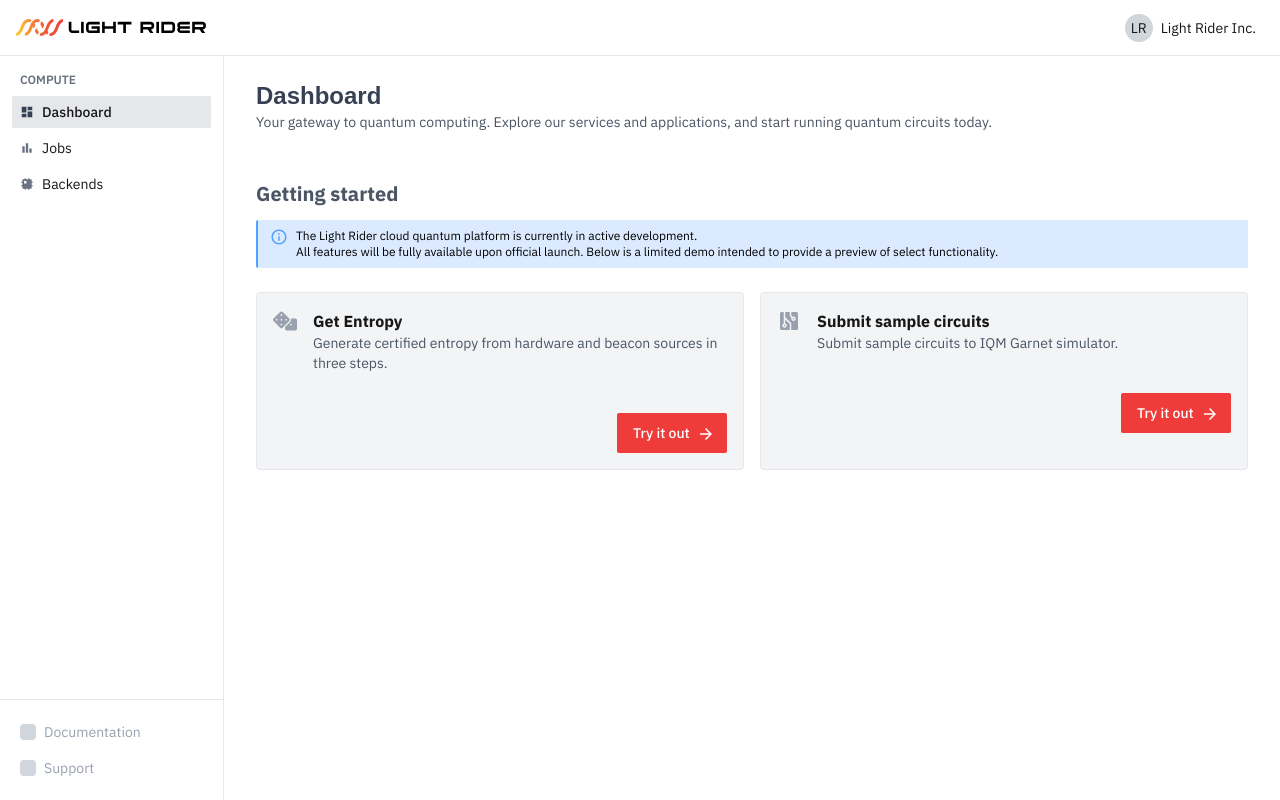
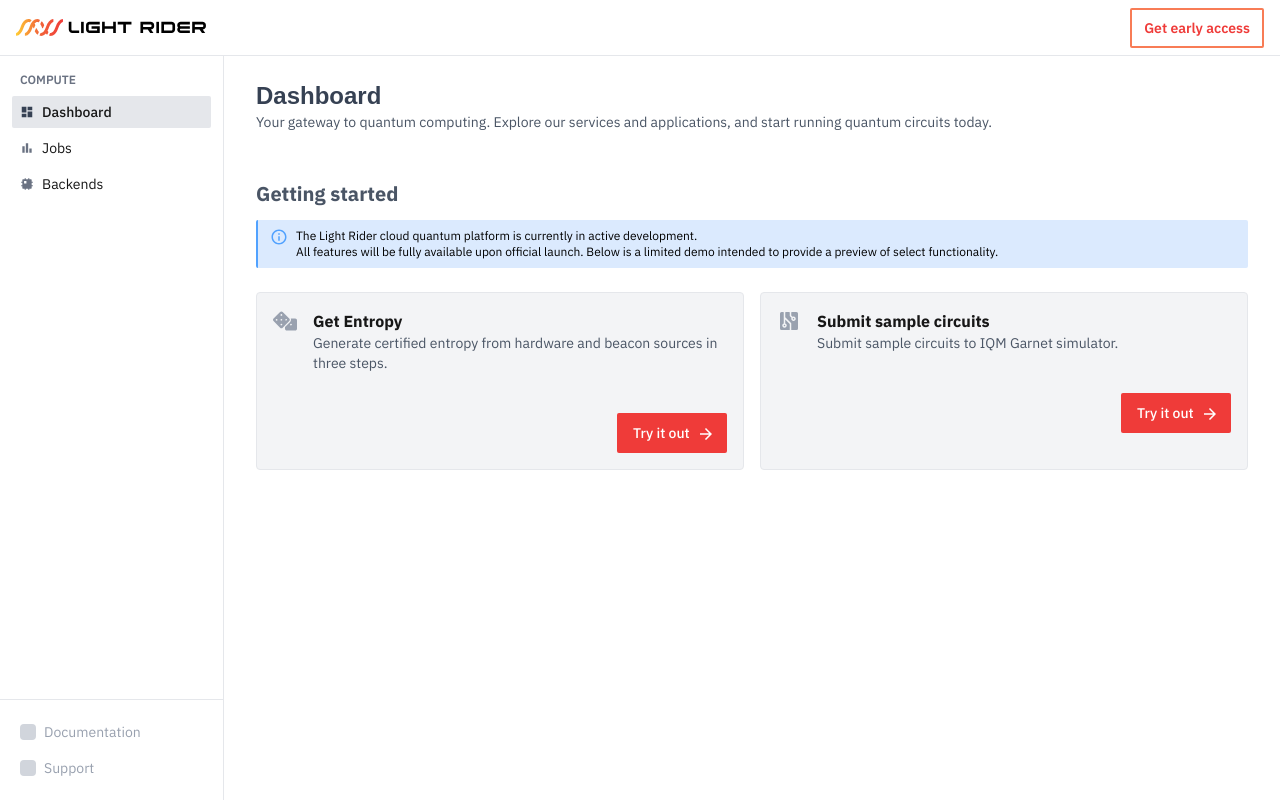
Before and after one commit to lightriderinc/cloud_platform_nextjs, a Next.js app: page / in a window 1280 px wide. Built offline with nearby package versions, Linux system fonts and the light colour scheme; a web font is replaced by a local one.

Commit message:
fix: buttons + get access btn

```diff
--- a/src/app/globals.css
+++ b/src/app/globals.css
@@ -115,3 +115,12 @@ h1 {
   transition: border 150ms ease-out;
 
 }
+
+.btn-outline-brand {
+  border: 2px solid #f87c56;
+  color: var(--brand-primary);
+
+  &:hover {
+    background-color: rgba(248, 124, 86, 0.07);
+  }
+}
--- a/src/components/Header.tsx
+++ b/src/components/Header.tsx
@@ -1,7 +1,6 @@
 import Image from "next/image";
 import Link from "next/link";
 import MobileMenu from "./MobileMenu";
-import UserCard from "./UserCard";
 
 export default function Header() {
   return (
@@ -19,7 +18,13 @@ export default function Header() {
 
       <div className="flex items-center gap-1">
         {/* Desktop: account button. Mobile: hamburger that opens the menu. */}
-        <UserCard className="hidden lg:flex" />
+        {/* <UserCard className="hidden lg:flex" /> */}
+        <button
+          type="button"
+          className="hidden lg:flex default-radius px-3 py-2 text-sm font-semibold text-brand-primary cursor-pointer btn-outline-brand transition-opacity min-w-[110px]"
+        >
+          Get early access
+        </button>
         <MobileMenu />
       </div>
     </header>
--- a/src/components/MobileMenu.tsx
+++ b/src/components/MobileMenu.tsx
@@ -3,7 +3,6 @@
 import { useEffect, useState } from "react";
 import { MdClose, MdMenu } from "react-icons/md";
 import SidebarNav from "./sidebar/SidebarNav";
-import UserCard from "./UserCard";
 
 // Below the lg breakpoint, replaces the header user card with a hamburger that
 // opens an animated drawer (slide-in panel + backdrop fade) holding the
@@ -63,7 +62,13 @@ export default function MobileMenu() {
           <SidebarNav onNavigate={() => setOpen(false)} />
 
           <div className="border-t border-gray-200 p-3">
-            <UserCard className="w-full" />
+            {/* <UserCard className="w-full" /> */}
+            <button
+              type="button"
+              className="default-radius px-3 py-2 text-sm font-semibold text-brand-primary cursor-pointer btn-outline-brand transition-opacity min-w-[110px] w-full"
+            >
+              Get early access
+            </button>
           </div>
         </div>
       </div>
--- a/src/components/dashboard/DashboardDemoCircuit.tsx
+++ b/src/components/dashboard/DashboardDemoCircuit.tsx
@@ -21,7 +21,7 @@ export default function DashboardDemoCircuit() {
             <button
               type="button"
               style={{ backgroundColor: "var(--brand-primary)" }}
-              className="default-radius pl-4 pr-3 py-2.5 text-sm font-medium text-white cursor-pointer transition-opacity hover:opacity-90 min-w-[110px]"
+              className="default-radius pl-4 pr-3 py-2.5 text-sm font-medium text-white cursor-pointer transition-opacity hover:opacity-80 min-w-[110px]"
             >
               Try it out{" "}
               <MdArrowForward className="inline-block ml-1 text-lg" />
--- a/src/components/dashboard/DashboardDemoEntopy.tsx
+++ b/src/components/dashboard/DashboardDemoEntopy.tsx
@@ -22,7 +22,7 @@ export default function DashboardDemoEntropy() {
             <button
               type="button"
               style={{ backgroundColor: "var(--brand-primary)" }}
-              className="default-radius pl-4 pr-3 py-2.5 text-sm font-medium text-white cursor-pointer transition-opacity hover:opacity-90 min-w-[110px]"
+              className="default-radius pl-4 pr-3 py-2.5 text-sm font-medium text-white cursor-pointer transition-opacity hover:opacity-80 min-w-[110px]"
             >
               Try it out{" "}
               <MdArrowForward className="inline-block ml-1 text-lg" />
--- a/src/components/jobs/NewJobModal.tsx
+++ b/src/components/jobs/NewJobModal.tsx
@@ -111,7 +111,7 @@ export default function NewJobModal({ onClose }: { onClose: () => void }) {
               type="submit"
               disabled={isPending}
               style={{ backgroundColor: "var(--brand-primary)" }}
-              className="default-radius px-4 py-2 text-sm font-medium text-white transition-opacity cursor-pointer hover:opacity-90 disabled:opacity-50"
+              className="default-radius px-4 py-2 text-sm font-medium text-white transition-opacity cursor-pointer hover:opacity-80 disabled:opacity-50"
             >
               {isPending ? "Submitting…" : "Submit Job"}
             </button>
--- a/src/components/overview/DashboardOverview.tsx
+++ b/src/components/overview/DashboardOverview.tsx
@@ -38,7 +38,7 @@ export default function DashboardOverview() {
             type="button"
             onClick={() => setShowModal(true)}
             style={{ backgroundColor: "var(--brand-primary)" }}
-            className="default-radius pl-4 pr-3 py-2.5 text-sm font-medium text-white cursor-pointer transition-opacity hover:opacity-90 min-w-[110px]"
+            className="default-radius pl-4 pr-3 py-2.5 text-sm font-medium text-white cursor-pointer transition-opacity hover:opacity-80 min-w-[110px]"
           >
             New Job <MdAdd className="inline-block ml-1 text-lg" />
           </button>
```
